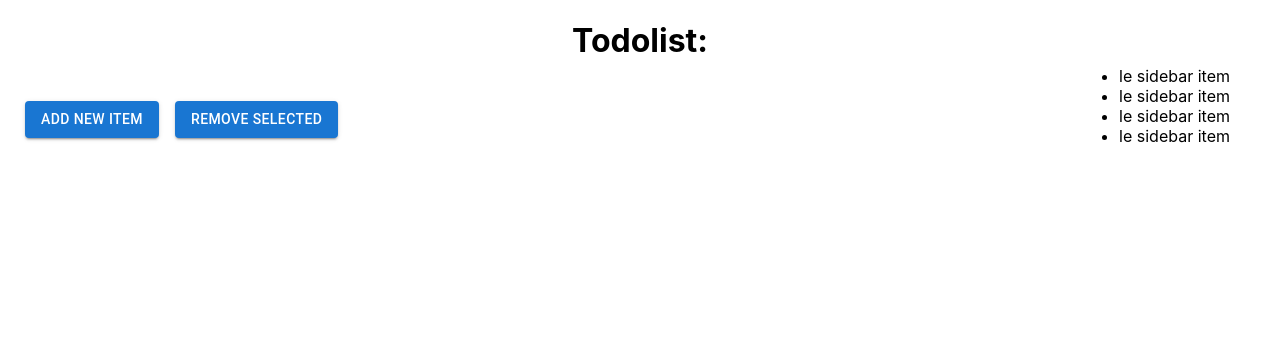
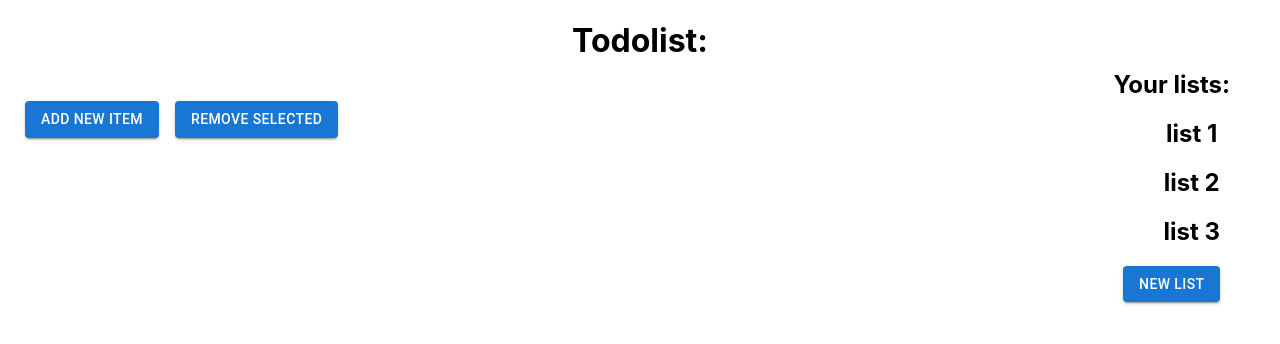
Before and after one commit to omer21104/React-todo-list, a React (Create React App) app in the folder client/todo-list/: page / in a window 1280 px wide. Shown: the top 344 px of the page. Built offline with nearby package versions, Linux system fonts and the light colour scheme.

Commit message:
Changed sidebar to hold a dynamic list of todo-lists

```diff
--- a/client/todo-list/src/components/Sidebar.js
+++ b/client/todo-list/src/components/Sidebar.js
@@ -1,16 +1,20 @@
-import React from 'react';
+import React, { useState } from "react";
+import Button from "@mui/material/Button";
 
 const Sidebar = () => {
-    return (
-        <div className={'sidebar'}>
-            <ul>
-                <li>le sidebar item</li>
-                <li>le sidebar item</li>
-                <li>le sidebar item</li>
-                <li>le sidebar item</li>
-            </ul>
-        </div>
-    );
+  const [lists, setLists] = useState(["list 1", "list 2", "list 3"]);
+
+  return (
+    <div className={"sidebar"}>
+      <h2>Your lists: </h2>
+      <ul>
+        {lists.map((list) => {
+          return <h2>{list}</h2>;
+        })}
+      </ul>
+      <Button variant={"contained"}>New list</Button>
+    </div>
+  );
 };
 
 export default Sidebar;
```
Also changed, not shown: client/todo-list/src/App.js (+5 -5 lines).
